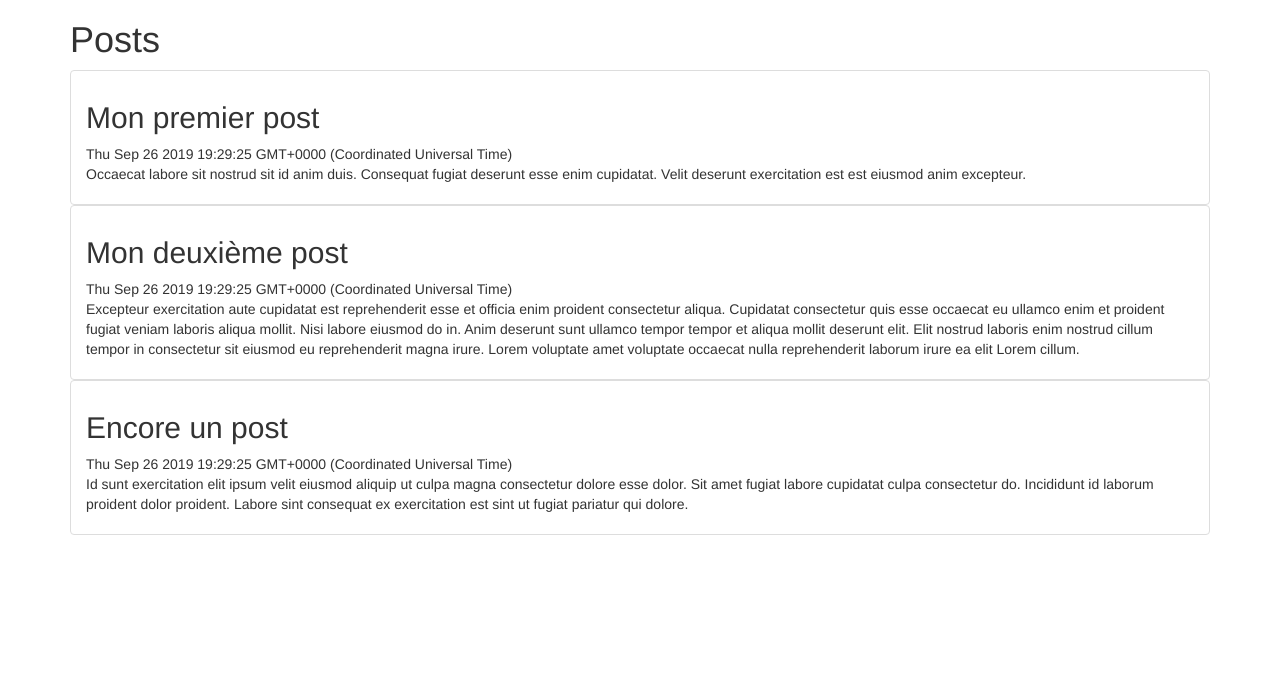
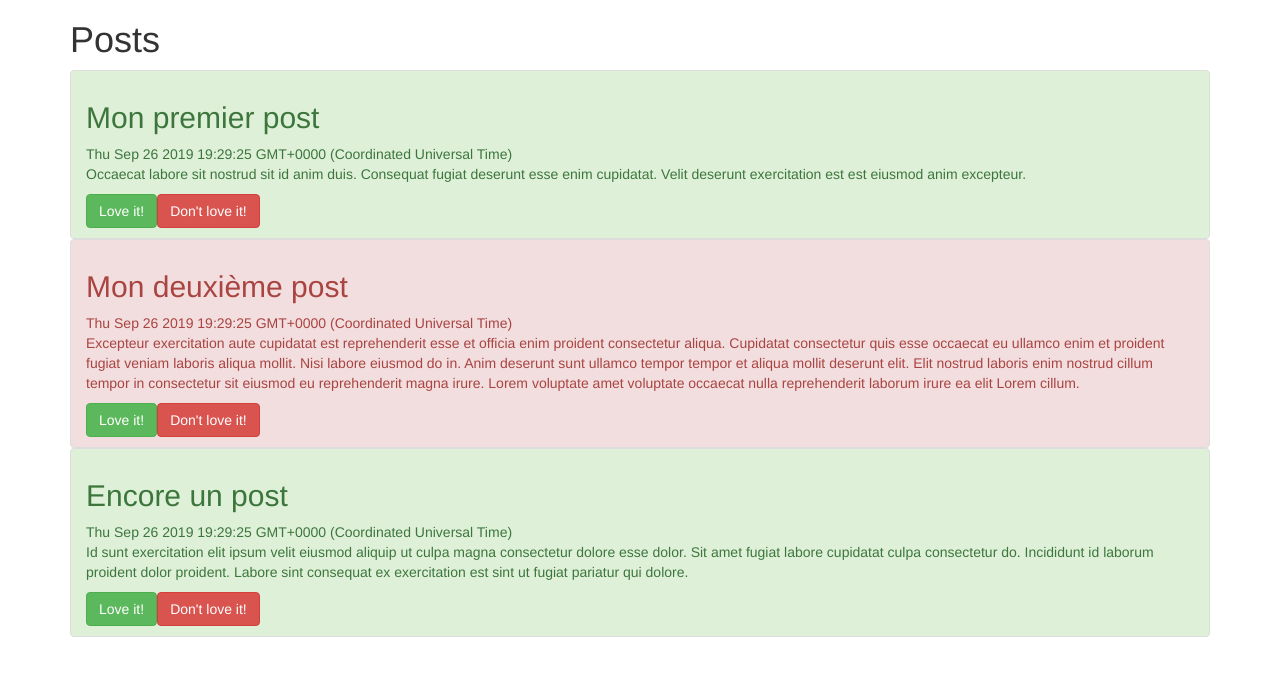
Before and after one commit to Zackok/openclassrooms-angular-activity1, an Angular app in the folder openclassrooms-angular-activity1/: page / in a window 1280 px wide. Shown: the top 676 px of the page. Built offline with nearby package versions, Linux system fonts and the light colour scheme.

Commit message:
Add: gestion des loveIts

```diff
--- a/openclassrooms-angular-activity1/src/app/post-list-item/post-list-item.component.html
+++ b/openclassrooms-angular-activity1/src/app/post-list-item/post-list-item.component.html
@@ -1,7 +1,14 @@
-<li class="list-group-item">
+<li class="list-group-item" [ngClass]="{'list-group-item': true,
+                'list-group-item-success': loveIts > 0,
+                'list-group-item-danger': loveIts < 0}">
   <div class="post-header">
     <h2>{{ title }}</h2>
     <span>{{ created_at }}</span>
   </div>
   <p>{{ content }}</p>
+
+  <div>
+    <button class="btn btn-success" (click)="onLike()">Love it!</button>
+    <button class="btn btn-danger" (click)="onDislike()">Don't love it!</button>
+  </div>
 </li>
--- a/openclassrooms-angular-activity1/src/app/post-list-item/post-list-item.component.ts
+++ b/openclassrooms-angular-activity1/src/app/post-list-item/post-list-item.component.ts
@@ -16,4 +16,12 @@ export class PostListItemComponent implements OnInit {
 
   ngOnInit() {
   }
+
+  onLike() {
+    this.loveIts++;
+  }
+
+  onDislike() {
+    this.loveIts--;
+  }
 }
```
